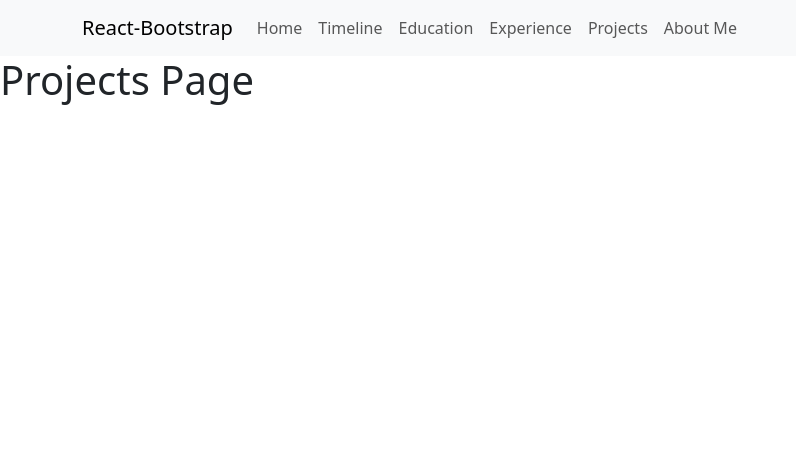
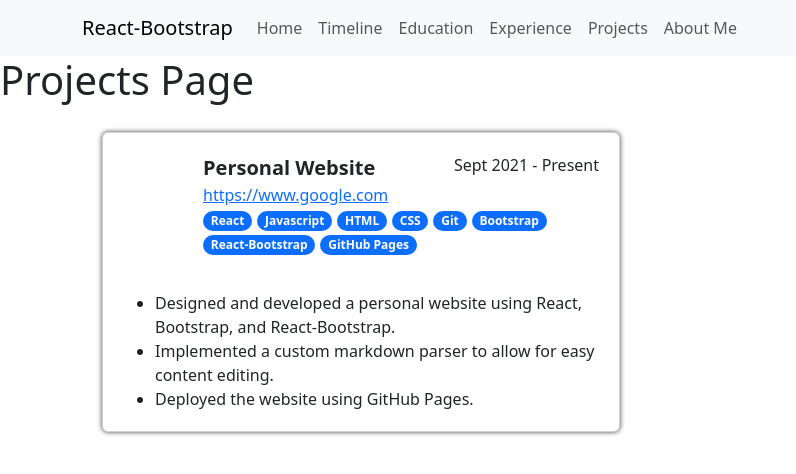
Before and after one commit to beeckusu/project-personal, a React (Create React App) app: page /projects in a window 1280 px wide. Shown: the top 474 px of the page, without its empty margins (0-796 px from the left). Built offline with nearby package versions, Linux system fonts and the light colour scheme.

Commit message:
PP-13: Display Projects on Cards
    Create cards that house project experience.

```diff
--- a/src/utils/ExperienceCard.js
+++ b/src/cards/ExperienceCard.js
@@ -1,6 +1,6 @@
 import { Card } from 'react-bootstrap';
 import { Badge } from 'react-bootstrap';
-import { formatString } from './func.js';
+import { formatString } from '../utils/func.js';
 
 const ExperienceCard = ({ experience }) => {
     return (
--- /dev/null
+++ b/src/cards/ProjectCard.js
@@ -0,0 +1,28 @@
+import { Card } from 'react-bootstrap';
+import { Badge } from 'react-bootstrap';
+import { formatString } from '../utils/func.js';
+
+
+const ProjectCard = ({ project }) => {
+
+    return (
+        <Card className="project-card">
+            {project.icon && <img src={project.icon} alt="company icon" class="project-icon"></img>}
+            <div class="project-preface">
+                <p class='layout-flex title'><b class='title layout-left-aligned'>{project.title}</b><span class='layout-right-aligned date'>{project.startDate} - {project.endDate}</span></p>
+                <a href={project.url} target="_blank" rel="noopener noreferrer">{project.url}</a>
+                <p>{project.tags.map((tag) => {
+                    return <Badge pill variant="primary">{tag}</Badge>
+                })}</p>
+
+            </div>
+            <ul class='description'>
+                {project.descriptionPoints.map((point) => {
+                    return <li dangerouslySetInnerHTML={{ __html: formatString(point) }}></li>
+                })}
+            </ul>
+        </Card >
+    );
+}
+
+export default ProjectCard;
--- a/src/css/modules.css
+++ b/src/css/modules.css
@@ -1,36 +1,42 @@
-.container.experience-array {
+.container.experience-array,
+.container.project-array {
     display: flex;
     flex-direction: row;
     flex-wrap: wrap;
     align-items: center;
 }
 
-.container.experience-array>* {
+.container.experience-array>*,
+.container.project-array>* {
     flex-basis: calc(100% / 2 - 40px);
     margin: 20px;
 
 }
 
-.experience-array .experience-card {
+.experience-array .experience-card,
+.project-array .project-card {
     margin: 20px;
     padding: 20px;
     -webkit-box-shadow: 0px 0px 5px 0px rgba(0, 0, 0, 0.75);
     width: 500px;
 }
 
-.experience-icon {
+.experience-icon,
+.project-icon {
     width: 50px;
     height: 50px;
     margin: 10px 20px 10px 10px;
     position: absolute;
 }
 
-.experience-card .experience-preface {
+.experience-card .experience-preface,
+.project-card .project-preface {
     margin-bottom: 20px;
     margin-left: 80px;
 }
 
-.experience-card .title {
+.experience-card .title,
+.project-card .title {
     font-size: 20px;
     margin: 0px;
 }
@@ -38,11 +44,16 @@
 .experience-card .company,
 .experience-card .date,
 .experience-card .location,
-.experience-card .description {
+.experience-card .description,
+.project-card .date,
+.project-card .location,
+.project-card .description,
+.project-card .url {
     font-size: 16px;
     margin: 0px;
 }
 
-.experience-card .badge {
+.experience-card .badge,
+.project-card .badge {
     margin-right: 5px;
 }
--- a/src/pages/ExperiencePage.js
+++ b/src/pages/ExperiencePage.js
@@ -1,4 +1,4 @@
-import ExperienceCard from "../utils/ExperienceCard";
+import ExperienceCard from "../cards/ExperienceCard";
 import { Container } from 'react-bootstrap';
 import dcIcon from '../assets/icon-doctorcare.jpg';
 
--- a/src/pages/ProjectsPage.js
+++ b/src/pages/ProjectsPage.js
@@ -1,7 +1,31 @@
+import { Container } from "react-bootstrap";
+import ProjectCard from "../cards/ProjectCard";
+
+
+const projects = [
+    {
+        title: "Personal Website",
+        startDate: "Sept 2021",
+        endDate: "Present",
+        url: "https://www.google.com",
+        descriptionPoints: ["Designed and developed a personal website using React, Bootstrap, and React-Bootstrap.",
+            "Implemented a custom markdown parser to allow for easy content editing.",
+            "Deployed the website using GitHub Pages."],
+        tags: ["React", "Javascript", "HTML", "CSS", "Git", "Bootstrap", "React-Bootstrap", "GitHub Pages"]
+    },
+]
+
 const ProjectsPage = () => {
     return (
         <div>
             <h1>Projects Page</h1>
+            <Container className='project-array'>
+                {
+                    projects.map((project) => {
+                        return <ProjectCard project={project} />
+                    })
+                }
+            </Container>
         </div>
     );
 }
```
